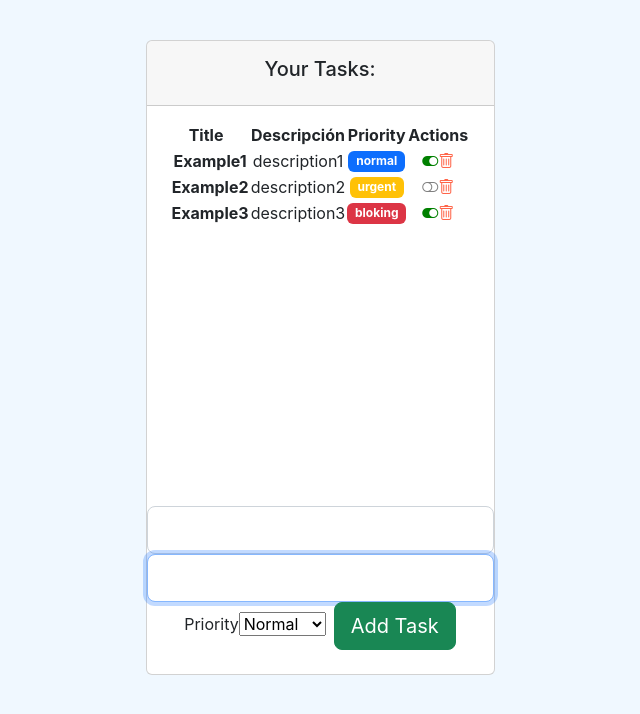
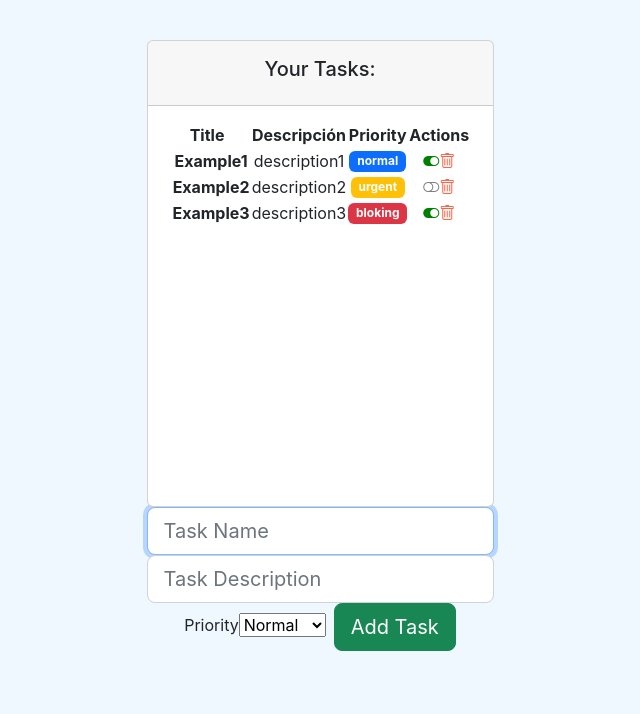
Before and after one commit to MariaGonzalesBaldera/TodoAppReact, a React (Create React App) app: page / in a window 1280 px wide. Shown: the top 714 px of the page, without its empty margins (320-960 px from the left). Built offline with nearby package versions, Linux system fonts and the light colour scheme.

Commit message:
add  create task

```diff
--- a/src/components/container/task_list.jsx
+++ b/src/components/container/task_list.jsx
@@ -36,6 +36,14 @@ const TaskListComponent = ({ task }) => {
     setTasks(tempTasks)
   }
 
+  function addTask(task){
+    console.log('Add this task', task)
+    const index = tasks.indexOf(tasks)
+    const tempTasks = [...tasks]
+    tempTasks.push(task)
+    setTasks(tempTasks)
+  }
+
   return (
     <div>
       <div className='col-12'>
@@ -71,12 +79,12 @@ const TaskListComponent = ({ task }) => {
               </tbody>
             </table>
           </div>
-          <Taskform>
-
-          </Taskform>
         </div>
       </div>
       {/* TODO: Aplicar un for/map para renderizar una lista*/}
+      <Taskform add={addTask}>
+
+          </Taskform>
     </div>
   )
 }
--- a/src/components/pure/forms/taskForm.jsx
+++ b/src/components/pure/forms/taskForm.jsx
@@ -17,13 +17,16 @@ const Taskform=({add})=> {
       levelRef.current.value
     )
     add(newTask)
+    nameRef.current.value=''
+    descriptionRef.current.value=''
+    levelRef.current.value=''
   }
 
   return (
     <form onSubmit={addTask} className='d-flex justify-content-center align-items-center mb-4'>
       <div className='form-outline flex-fill'>
-        <input ref={nameRef} id='inputName' type='text' className='form-control form-control-lg' required autoFocus/>
-        <input ref={descriptionRef} id='inputDescription' type='text' className='form-control form-control-lg' required autoFocus/>
+        <input ref={nameRef} id='inputName' type='text' placeholder='Task Name' className='form-control form-control-lg' required autoFocus/>
+        <input ref={descriptionRef} id='inputDescription' type='text' className='form-control form-control-lg' required placeholder='Task Description'/>
         <label htmlFor='selectLevel'  className='sr-only'>Priority</label>
         <select ref={levelRef} defaultValue={LEVELS.NORMAL} id='selectlevel'>
           <option value={LEVELS.NORMAL}>
```
